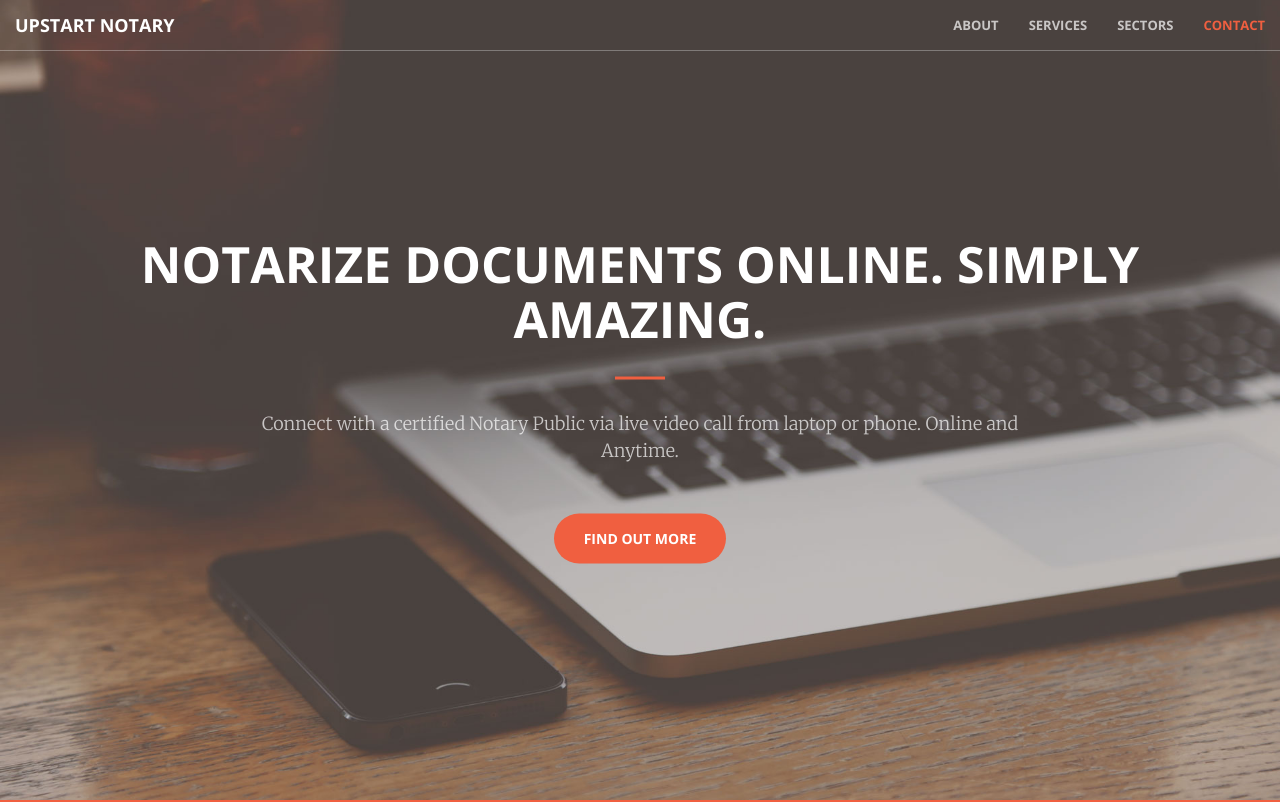
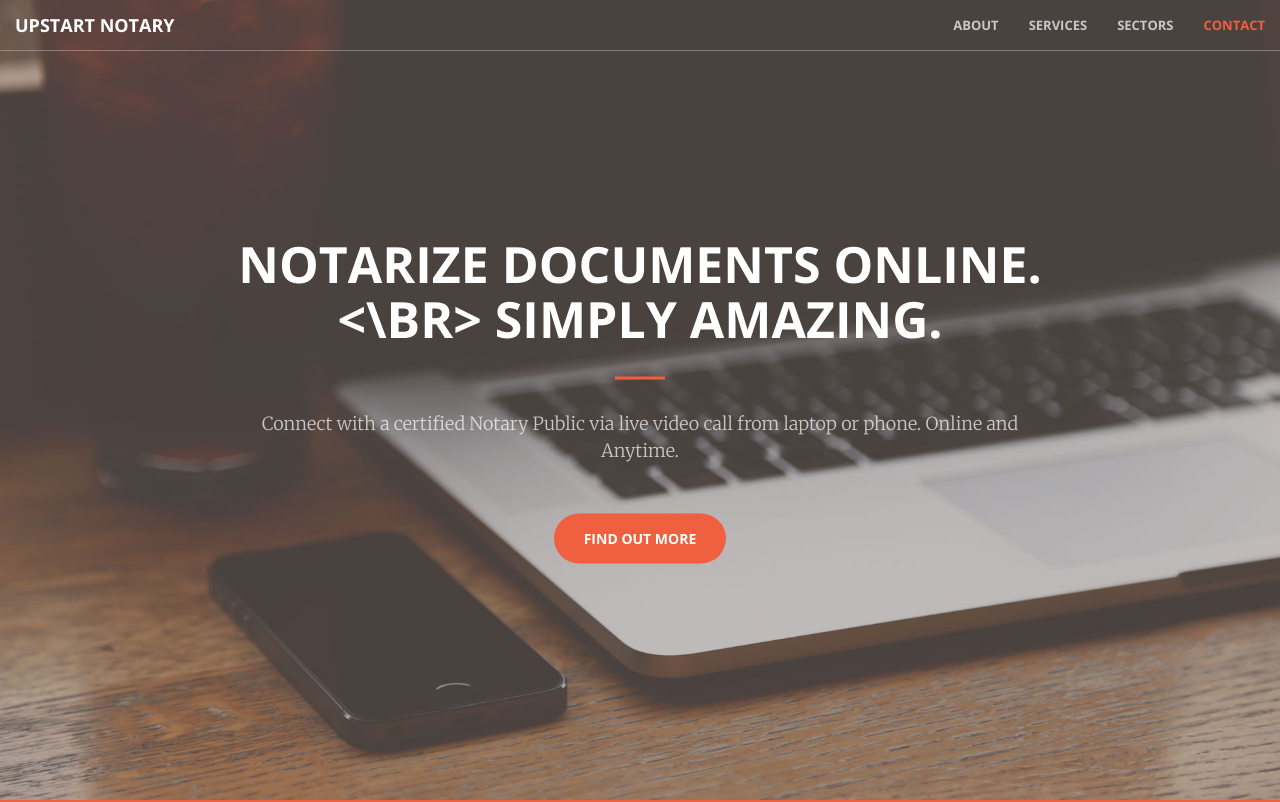
Before and after one commit to deniseocon/deniseocon.github.io, a website: page index.html in a window 1280 px wide. Shown: the top 802 px of the page. Drawn offline with nearby package versions, Linux system fonts and the light colour scheme.

Commit message:
Update index.html

```diff
--- a/index.html
+++ b/index.html
@@ -71,7 +71,7 @@
     <header>
         <div class="header-content">
             <div class="header-content-inner">
-                <h1 id="homeHeading"> Notarize documents online. Simply Amazing. </h1>
+                <h1 id="homeHeading"> Notarize documents online. <br><\br> Simply Amazing. </h1>
                 <hr>
                 <p>Connect with a certified Notary Public via live video call from laptop or phone. Online and Anytime.</p>
                 <a href="#about" class="btn btn-primary btn-xl page-scroll">Find Out More</a>
```
